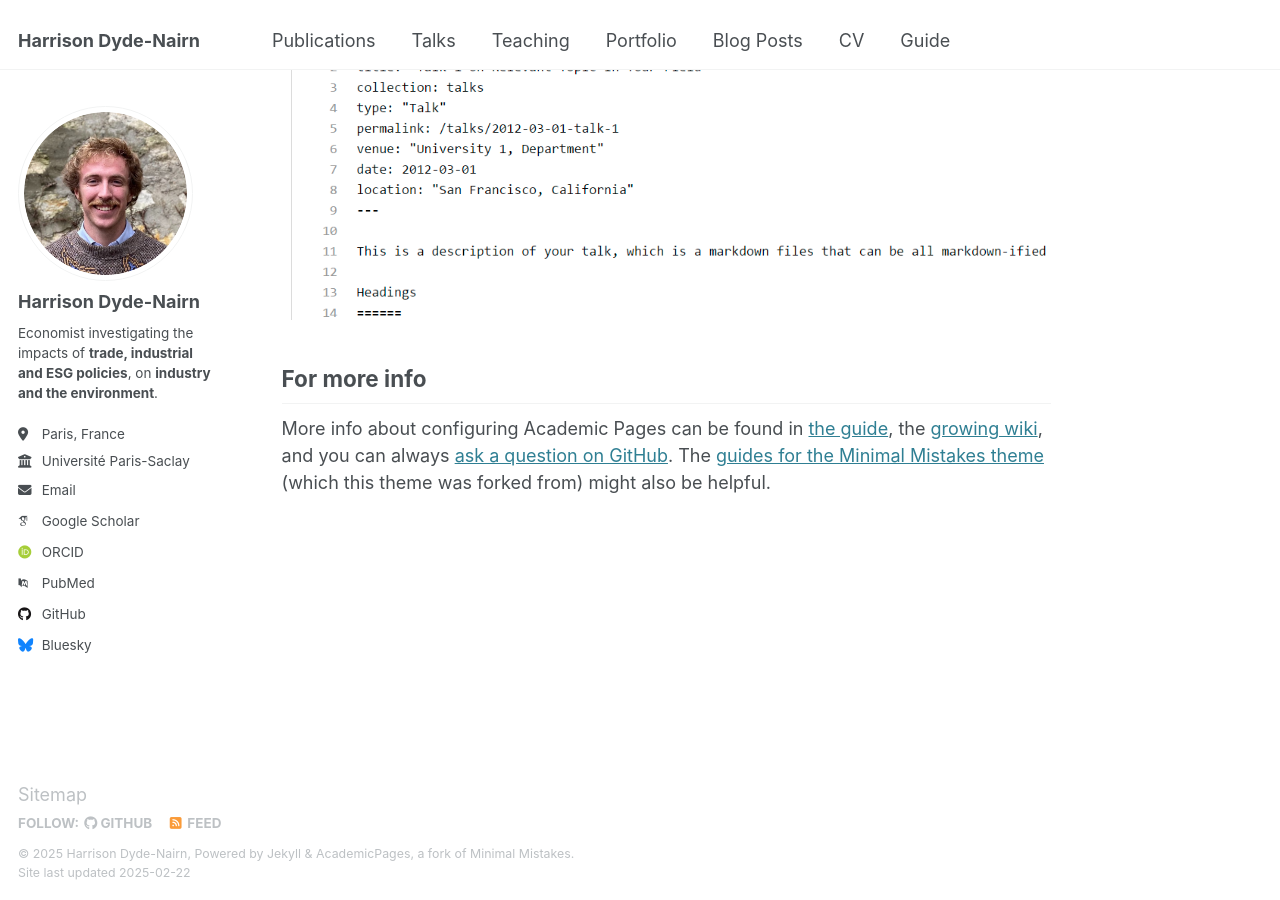
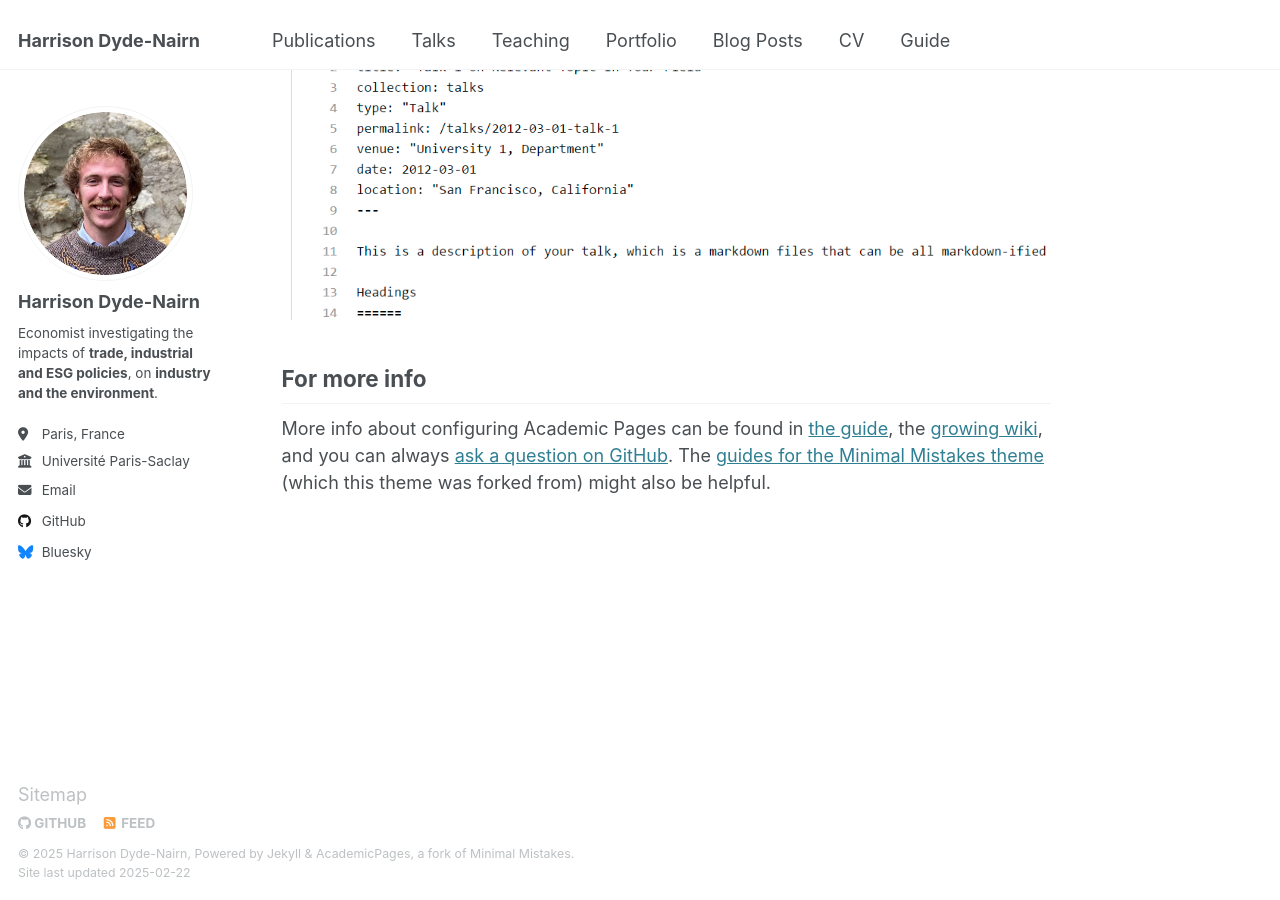
Before and after one commit to hdydenairn/hdydenairn.github.io, a Jekyll site: the page built from _pages/about.md, in a window 1280 px wide and 900 px high, scrolled down 2642 px. Built offline with Jekyll 4.4.1, drawn with Linux system fonts in a browser that asks for light colours; some web fonts are replaced; some of the changed lines change nothing that is shown.

Commit message:
Update _config.yml

```diff
--- a/_config.yml
+++ b/_config.yml
@@ -7,15 +7,15 @@
 # server process.
 
 # Basic Site Settings
-locale                   : "en-US"
+locale                   : "en-UK"
 site_theme               : "default"
 title                    : "Harrison Dyde-Nairn"
 title_separator          : "-"
 name                     : &name "Harrison Dyde-Nairn"
 description              : &description "personal description"
-url                      : https://academicpages.github.io # the base hostname & protocol for your site e.g. "https://[your GitHub username].github.io"
+url                      : https://hdydenairn.github.io # the base hostname & protocol for your site e.g. "https://[your GitHub username].github.io"
 baseurl                  : "" # the subpath of your site, e.g. "/blog"
-repository               : "academicpages/academicpages.github.io"
+repository               : "hdydenairn/hdydenairn.github.io"
 
 # Site Author - The following control what appear as part of the author content on the side bar.
 #               If a field is blank the icon and link will not appear, otherwise it will be shown.
@@ -32,25 +32,25 @@
   email            : "hdydenairn@outlook.com"
 
   # Academic websites
-  arxiv            : # URL - Update with the correct link to your profile
-  googlescholar    : "https://scholar.google.com/citations?user=PS_CX0AAAAAJ"
-  impactstory      : # URL
-  orcid            : "http://orcid.org/yourorcidurl"
-  semantic         : # URL
-  pubmed           : "https://www.ncbi.nlm.nih.gov/pubmed/?term=john+snow"
-  researchgate     : # URL
-  scopus           : # URL
+  # arxiv            : # URL - Update with the correct link to your profile
+  # googlescholar    : "https://scholar.google.com/citations?user=PS_CX0AAAAAJ"
+  # impactstory      : # URL
+  # orcid            : "http://orcid.org/yourorcidurl"
+  # semantic         : # URL
+  # pubmed           : "https://www.ncbi.nlm.nih.gov/pubmed/?term=john+snow"
+  # researchgate     : # URL
+  # scopus           : # URL
 
   # Repositories and software development
-  bitbucket        : # Username - Update with your username on the site
-  codepen          : # Username
-  dribbble         : # Username
-  github           : "academicpages"
-  kaggle           : # Username
-  stackoverflow    : # User number or user number and name (i.e., use "1" or "1/jeff-atwood")
+  # bitbucket        : # Username - Update with your username on the site
+  # codepen          : # Username
+  # dribbble         : # Username
+  github           : "hdydenairn"
+  # kaggle           : # Username
+  # stackoverflow    : # User number or user number and name (i.e., use "1" or "1/jeff-atwood")
 
   # Social media
-  bluesky          : "bsky.app" # Replace this with you Bluesky username
+  bluesky          : "https://bsky.app/profile/hdydenairn.bsky.social" # Replace this with you Bluesky username
   facebook         : # Username
   flickr           : # Username
   foursquare       : # Username
```
